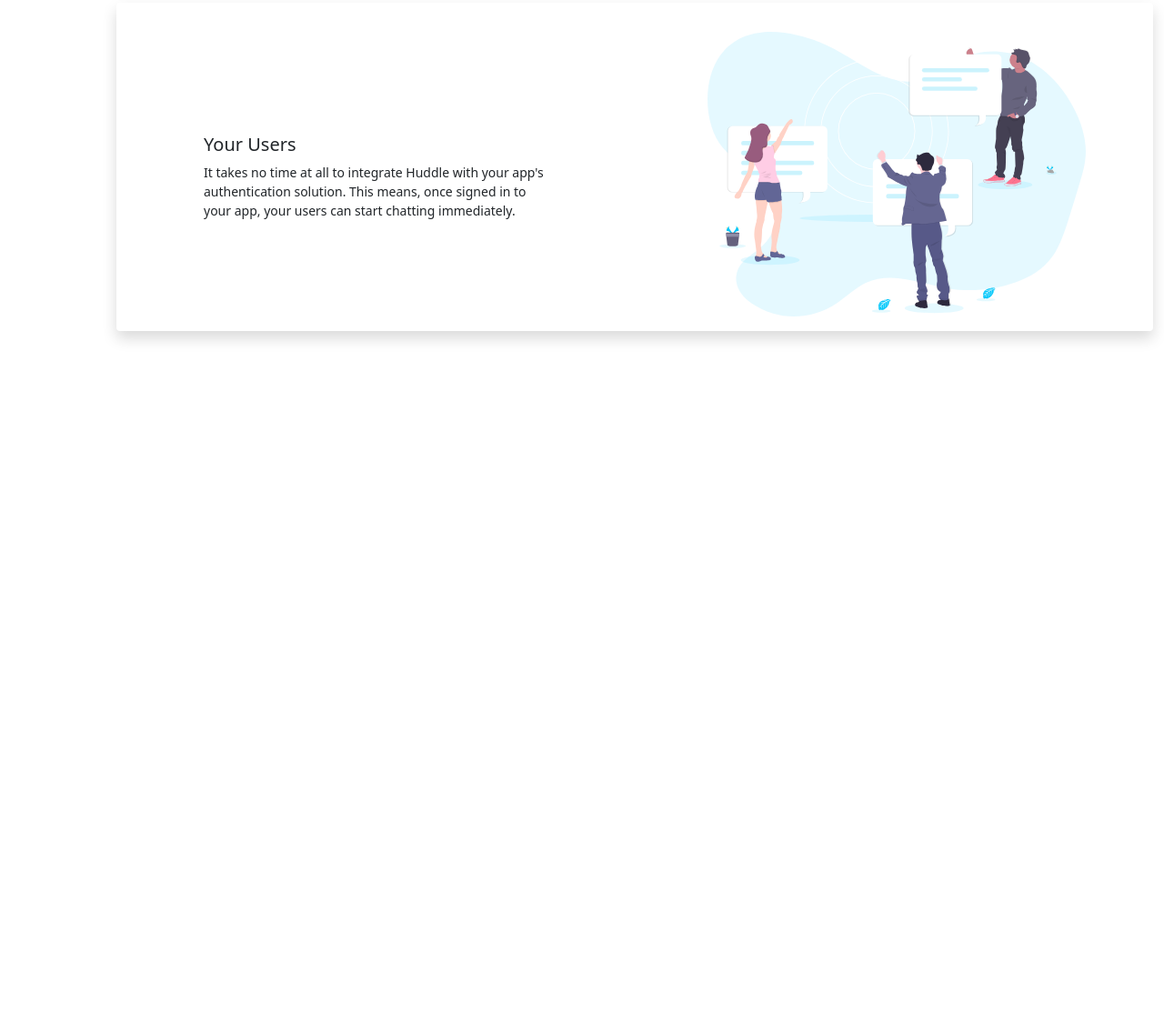
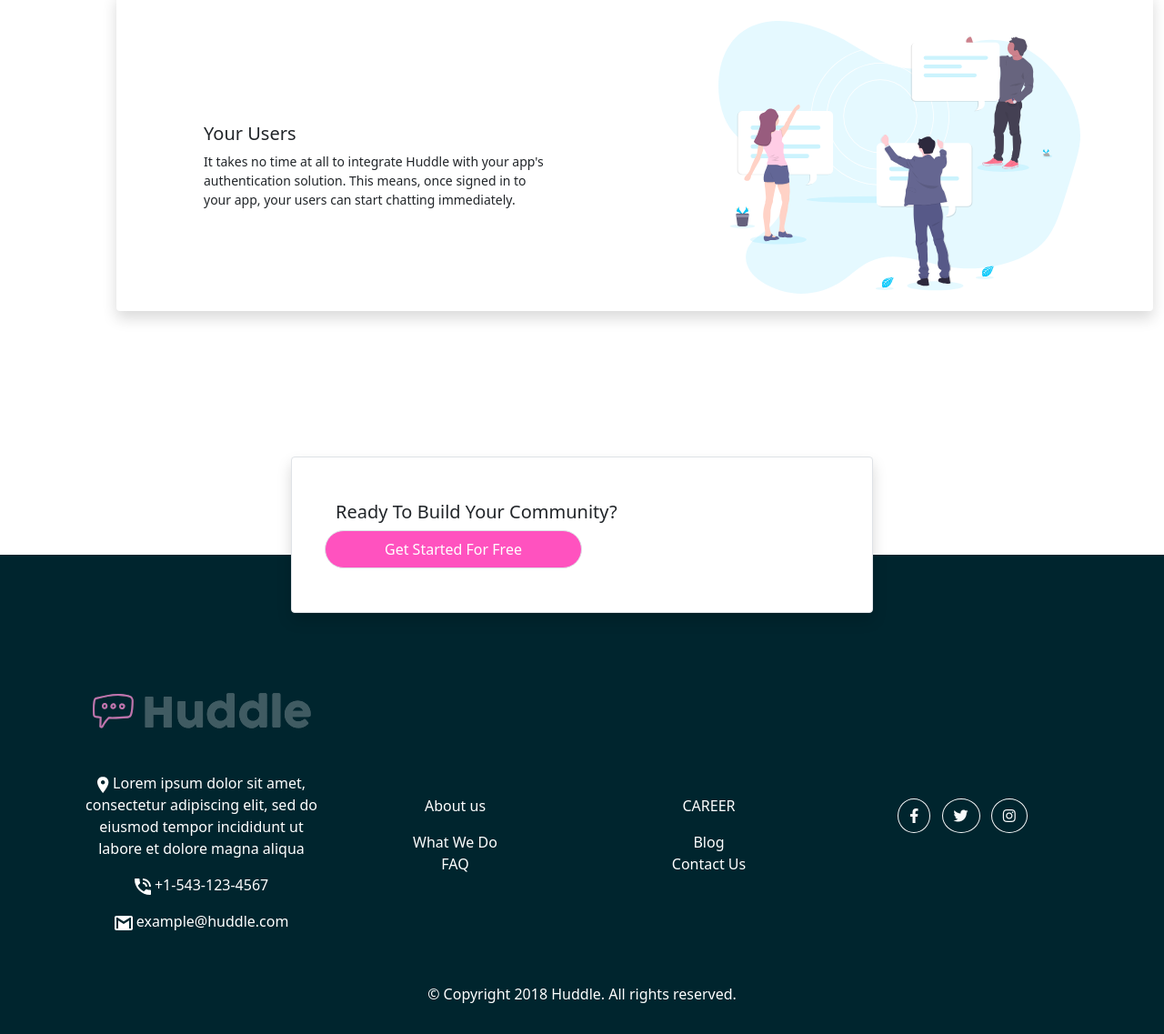
Before and after one commit to gabanie2020/huddle-landing-page, a plain HTML site: page index.html in a window 1280 px wide. Shown: the part 1469-2606 px from the top of the page at 91% size. Before the commit the page ends 1881 px from the top, so only its background shows below. Drawn offline with nearby package versions, Linux system fonts and the light colour scheme.

Commit message:
third commit

```diff
--- a/index.html
+++ b/index.html
@@ -18,9 +18,7 @@
     <nav class="navbar navbar-light py-5">
         <div class="container-fluid">
           <img src="./images/logo.svg" alt="">
-          <form class="d-flex">
-            <button class="btn btn-outline-success rounded-pill px-5 bg-white text-dark border border-none" type="submit"> Try It Free</button>
-          </form>
+            <button class="py-2 rounded-pill px-5 border border-none" type="submit"> Try It Free</button>
         </div>
       </nav>
     </div>
@@ -44,8 +42,7 @@
 
 <!-- second section -->
 <div class="container bg-white seco-sec">
-    <div class="row">
-        <div class="shadow p-3 mb-4 rounded d-flex">
+    <div class="row shadow p-3 mb-4 rounded d-flex">
         <div class="col-md-6 seco-p">
             <h5 class="">Grow Together</h5>
             <p class="small">Generate meaningful discussions with your audience and <br> build a strong, loyal community. Think of the insightful <br> conversations you miss out on with a feedback form.</p>
@@ -54,14 +51,12 @@
             <img src="./images/illustration-grow-together.svg" class="w-75 seco-img" alt="">
         </div>
         </div>
-    </div>
 </div>
 <!-- second section end -->
 
 <!-- third section -->
 <div class="container bg-white third-sec pb-4">
-    <div class="row">
-        <div class="shadow p-3  rounded d-flex">
+    <div class="row shadow p-3 rounded d-flex">
         <div class="col-md-6">
             <img src="./images/illustration-flowing-conversation.svg" class="w-75 third-img" alt="">
         </div>
@@ -70,14 +65,12 @@
             <p class="small">You wouldn't paginate a conversation in real life, so why do <br> it online? Our threads have just-in-time loading for a more <br> natural flow.</p>
         </div>
         </div>
-    </div>
 </div>
 <!-- third section end -->
 
 <!-- fourth section -->
 <div class="container bg-white fourth-sec">
-    <div class="row">
-        <div class="shadow p-3 mb-5  rounded d-flex">
+    <div class="row shadow p-3 mb-5  rounded d-flex">
         <div class="col-md-6 fourth-p">
             <h5 class="">Your Users</h5>
             <p class="small">It takes no time at all to integrate Huddle with your app's <br> authentication solution. This means, once signed in to <br> your app, your users can start chatting immediately. </p>
@@ -86,9 +79,92 @@
             <img src="./images/illustration-your-users.svg" class="w-75 fourth-img" alt="">
         </div>
         </div>
+</div>
+<!-- fourth section end -->
+
+<!-- fifth section -->
+<div class="container w-50 mb-5 second-build border bg-white shadow py-5 px-5 mb-5  rounded">
+    <div class="row ">
+        <h5>Ready To Build Your Community?</h5>
+        <button class="py-2 rounded-pill px-5 love-btn border border-none w-50" type="submit">Get Started For Free</button>
     </div>
 </div>
-<!-- fourth section end -->
+<!-- fifth section end -->
+
+<!-- footer section -->
+<footer class="foot-sec text-center text-white">
+    <div class="container p-4">
+
+      <section class="foot-about">
+        <div class="row">
+          <div class="col-lg-3 col-md-6 mb-4 mb-md-0">
+            <img src="./images/logo.svg" class="foot-img my-5"  alt="">
+            <ul class="list-unstyled">
+              <li class="pb-3">
+                <a href="#!" class="text-white  text-decoration-none"><img src="./images/icon-location.svg" alt=""> Lorem ipsum dolor sit amet, consectetur adipiscing elit, sed do eiusmod tempor incididunt ut labore et dolore magna aliqua</a>
+              </li>
+              <li class="pb-3">
+                <a href="#!" class="text-white text-decoration-none "><img src="./images/icon-phone.svg" alt=""> +1-543-123-4567</a>
+              </li>
+              <li>
+                <a href="#!" class="text-white  text-decoration-none"><img src="./images/icon-email.svg" alt=""> example@huddle.com</a>
+              </li>
+            </ul>
+          </div>
+
+          <div class="col-lg-3 col-md-6 mb-4 mb-md-0 about">
+            <p class="">About us</p>
+
+            <ul class="list-unstyled mb-0">
+              <li>
+                <a href="#!" class="text-white  text-decoration-none"> What We Do</a>
+              </li>
+              <li>
+                <a href="#!" class="text-white  text-decoration-none"> FAQ</a>
+              </li>
+            </ul>
+          </div>
+
+          <div class="col-lg-3 col-md-6 mb-4 mb-md-0 about">
+            <p class="text-uppercase">Career</p>
+
+            <ul class="list-unstyled mb-0">
+              <li>
+                <a href="#!" class="text-white  text-decoration-none"> Blog</a>
+              </li>
+              <li>
+                <a href="#!" class="text-white  text-decoration-none">Contact Us</a>
+              </li>
+            </ul>
+          </div>
+
+          <!-- Section: Social media -->
+         <div class="col-lg-3 col-md-6 mb-4 mb-md-0 about">
+        <!-- Facebook -->
+        <a class="btn btn-outline-light btn-floating m-1 rounded-circle" href="#!" role="button"
+          ><i class="fab fa-facebook-f"></i
+        ></a>
+        <!-- Twitter -->
+        <a class="btn btn-outline-light btn-floating m-1 rounded-circle" href="#!" role="button"
+          ><i class="fab fa-twitter"></i
+        ></a>
+        <!-- Instagram -->
+        <a class="btn btn-outline-light btn-floating m-1 rounded-circle" href="#!" role="button"
+          ><i class="fab fa-instagram"></i
+        ></a>
+        </div>
+      <!-- section social media end -->
+        </div>
+      </section>
+    </div>
+
+    <!-- Copyright -->
+    <div class=" p-3">
+    <p class="">  © Copyright 2018 Huddle. All rights reserved.</p>
+    </div>
+    <!-- Copyright -->
+  </footer>
+<!-- footer section end -->
 
 </div>
 <script src="https://cdnjs.cloudflare.com/ajax/libs/popper.js/2.9.2/umd/popper.min.js"></script>
--- a/styles.css
+++ b/styles.css
@@ -29,7 +29,7 @@
 
 .third-p{
     padding: 8rem 3rem 5rem 5rem;
-    margin-right: 5rem;
+    /* margin-right: 5rem; */
 }
 
 .third-img {
@@ -50,3 +50,26 @@
     padding-top: 1rem;
     margin-left: 5rem;
 }
+
+.foot-sec {
+    background-color: hsl(192, 100%, 9%);
+    /* margin-top: 3rem; */
+}
+
+.foot-img {
+    /* -webkit-filter: opacity(.8) drop-shadow(0 0 0 white); */
+    filter: opacity(.5) drop-shadow(0 0 hsl(0, 0%, 100%));
+}
+
+.foot-about{
+    margin-top: 5rem;
+}
+
+.second-build {
+    position: relative;
+    top: 7rem;
+}
+
+.about {
+    margin-top: 10rem;
+}
```
